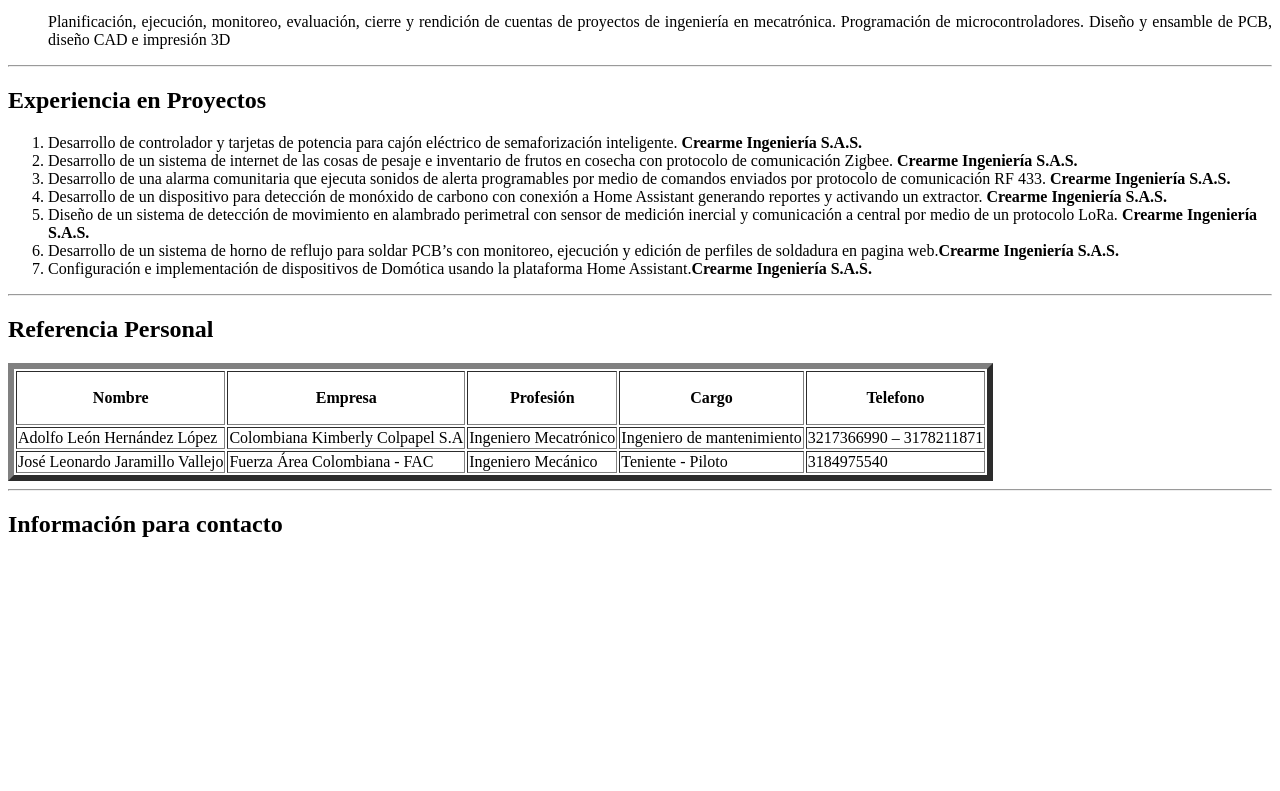
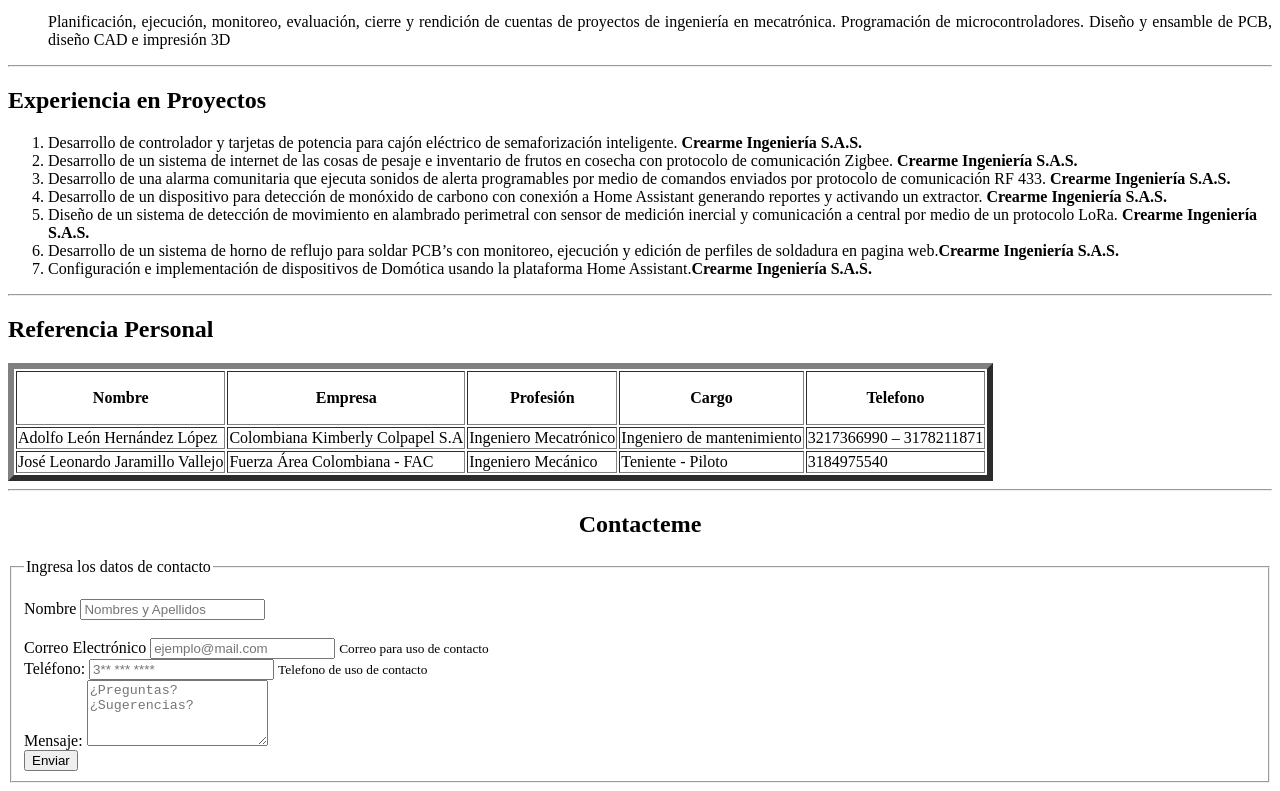
Before and after one commit to jjara10/Carpeta-Git, a plain HTML site: page index.html in a window 1280 px wide. Shown: the part 1046-1837 px from the top of the page. Before the commit the page ends 1604 px from the top, so only its background shows below. Drawn offline with Linux system fonts and the light colour scheme.

Commit message:
Add - section Contacto

```diff
--- a/index.html
+++ b/index.html
@@ -148,8 +148,28 @@
     </section>
     <hr>
     <section id="contac">
-        <div class="content-area">
-            <h2>Información para contacto</h2>
+        <h2 align="center">Contacteme</h2>
+        <div class="container">
+            <fieldset>
+                <br>
+                <legend>Ingresa los datos de contacto</legend>
+                <label for="nombre">Nombre</label>
+                <input type="text" id="nombre" name="nombre" placeholder="Nombres y Apellidos" required>
+                <br>
+                <br>
+                <label for="email">Correo Electrónico</label>
+                <input type="email" id="email" name="email" placeholder="ejemplo@mail.com" required>
+                <small>Correo para uso de contacto</small>
+                <br>
+                <label for="telefono">Teléfono:</label>
+                <input type="tel" id="telefono" name="telefono" placeholder="3** *** ****" required>
+                <small>Telefono de uso de contacto</small>
+                <br>
+                <label for="mensaje">Mensaje:</label>
+                <textarea id="mensaje" name="mensaje" rows="4" placeholder="¿Preguntas? ¿Sugerencias?"></textarea>
+                <br>
+                <input type="submit" value="Enviar">
+            </fieldset>
         </div>
     </section>
 </body>
```
